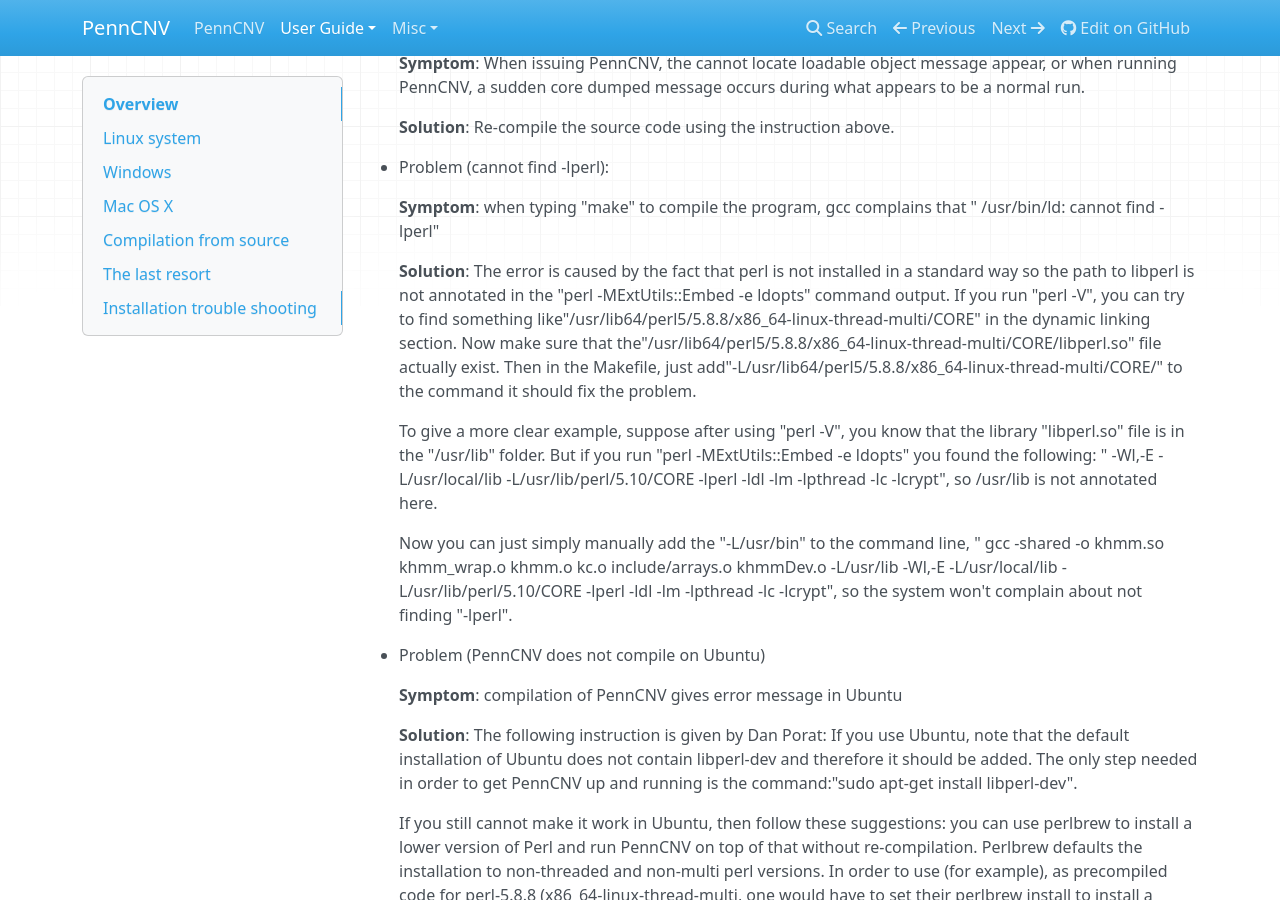
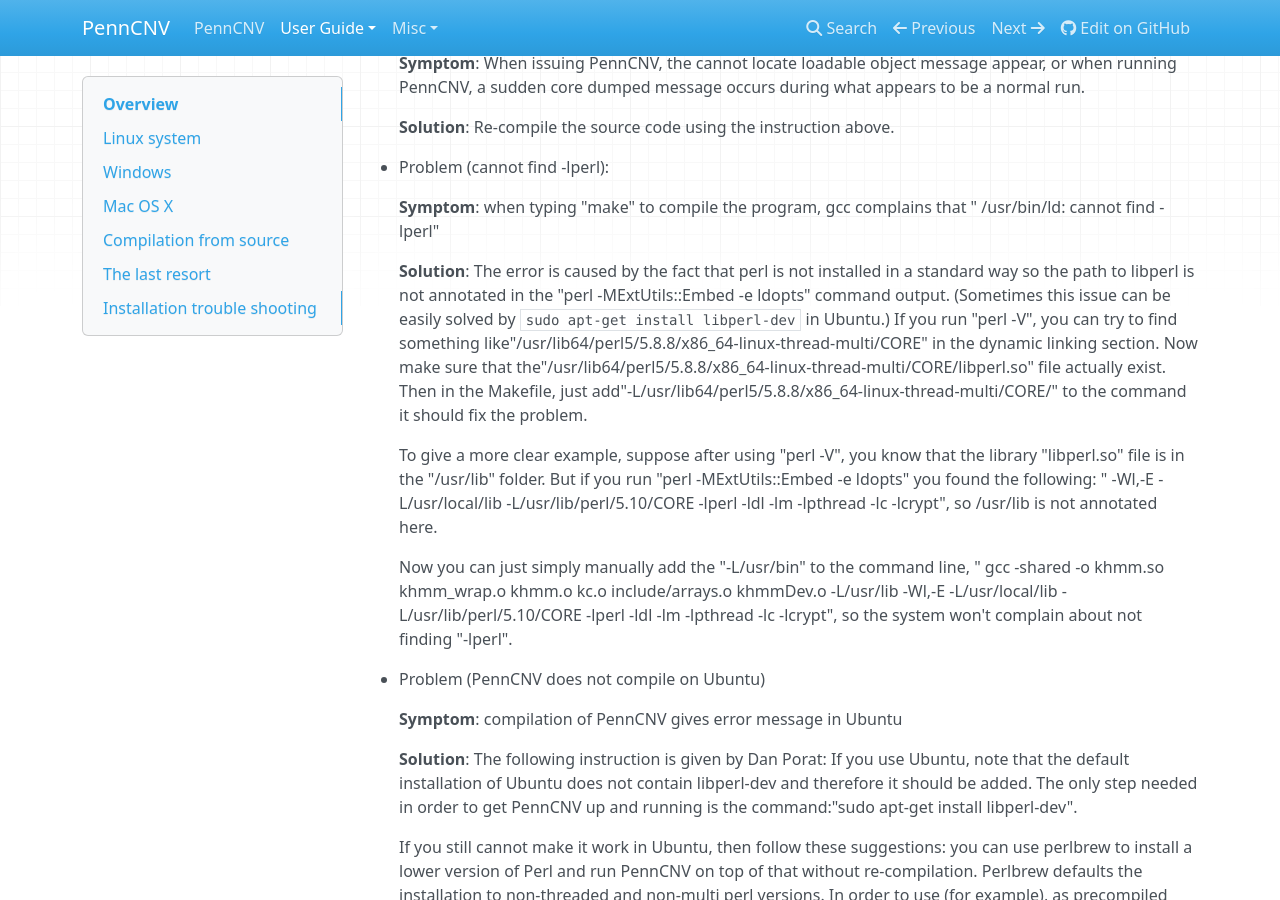
Before and after one commit to WGLab/PennCNV, an MkDocs documentation site: the page built from docs/user-guide/install.md, in a window 1280 px wide and 900 px high, scrolled down 5918 px. Built offline with MkDocs 1.6.1, drawn with Linux system fonts in a browser that asks for light colours; nearby versions of some CDN libraries; old or Windows-style settings are respelled for this version of MkDocs.

Commit message:
Update install.md

```diff
--- a/docs/user-guide/install.md
+++ b/docs/user-guide/install.md
@@ -137,7 +137,7 @@
 
     **Symptom**: when typing "make" to compile the program, gcc complains that " /usr/bin/ld: cannot find -lperl"
 
-    **Solution**: The error is caused by the fact that perl is not installed in a standard way so the path to libperl is not annotated in the "perl -MExtUtils::Embed -e ldopts" command output.
+    **Solution**: The error is caused by the fact that perl is not installed in a standard way so the path to libperl is not annotated in the "perl -MExtUtils::Embed -e ldopts" command output. (Sometimes this issue can be easily solved by `sudo apt-get install libperl-dev` in Ubuntu.)
 If you run "perl -V", you can try to find something like"/usr/lib64/perl5/5.8.8/x86_64-linux-thread-multi/CORE" in the dynamic linking section. Now make sure that the"/usr/lib64/perl5/5.8.8/x86_64-linux-thread-multi/CORE/libperl.so"
 file actually exist. Then in the Makefile, just add"-L/usr/lib64/perl5/5.8.8/x86_64-linux-thread-multi/CORE/" to the command it should fix the problem.
 
```
